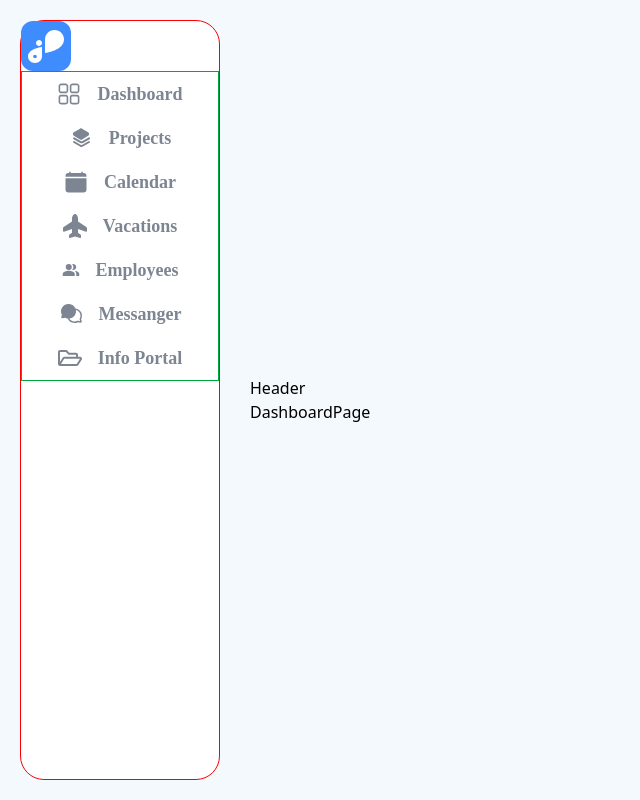
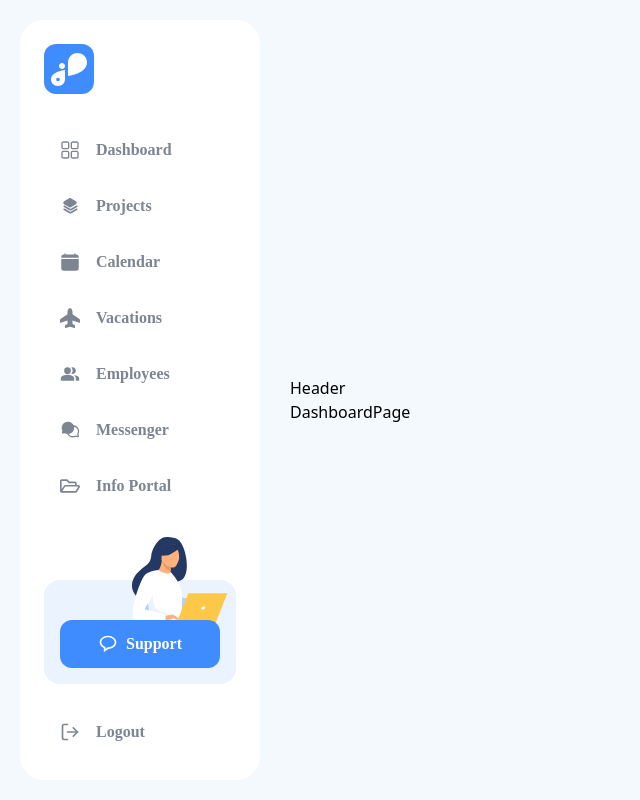
Before and after one commit to azamatjonabdullayev/CRM-Woorkroom-Front, a React (Vite) app: page / in a window 1280 px wide. Shown: the whole page, without its empty margins (0-640 px from the left). Built offline with nearby package versions, Linux system fonts and the light colour scheme.

Commit message:
sidebar done

```diff
--- a/src/components/Sidebar.tsx
+++ b/src/components/Sidebar.tsx
@@ -2,90 +2,120 @@ import React from "react";
 import { Link } from "react-router-dom";
 import projectIcon from "../assets/projects-icon.svg";
 import MessangerIcon from "../assets/MessangerIcons.svg";
+import supportImg from "../assets/support.svg";
 import { RxDashboard } from "react-icons/rx";
 import { IoCalendarClear } from "react-icons/io5";
 import { FaPlaneUp } from "react-icons/fa6";
 import { MdPeopleAlt } from "react-icons/md";
 import { FaRegFolderOpen } from "react-icons/fa";
+import { BiMessageRounded } from "react-icons/bi";
+import { FiLogOut } from "react-icons/fi";
 
 const Sidebar: React.FC = () => {
   return (
-    <aside className="h-full max-w-[200px] bg-white rounded-3xl w-full border border-[red]">
-      <Link to={"login"} className="w-full cursor-pointer flex items-start ">
-        <img src="/logo.svg" alt="logo" />
+    <aside className="h-full max-w-60 w-full bg-white rounded-3xl flex flex-col p-6 font-[Nunito]">
+      {/* Logo */}
+      <div className="mb-8">
+        <Link to={"login"} className="w-full cursor-pointer block">
+          <img src="/logo.svg" alt="logo" className="w-[50px] h-[50px]" />
         </Link>
+      </div>
 
-      <ul className="font-[Nunito] font-bold text-lg text-[#7D8592] border border-green-600">
-        <li className="rounded-[10px]">
+      {/* Navigation Menu */}
+      <nav className="flex-1">
+        <ul className="font-[Nunito] font-semibold text-base text-[#7D8592] space-y-2">
+          <li>
             <Link
               to={"/"}
-            className="flex items-center justify-center gap-4 h-11"
+              className="flex items-center gap-4 h-12 px-4 rounded-xl  transition-all duration-200 hover:bg-gray-50"
             >
-            <RxDashboard className="size-6" />
+              <RxDashboard className="w-5 h-5" />
               <span>Dashboard</span>
             </Link>
           </li>
-
-        <li className="rounded-[10px] ">
+          <li>
             <Link
               to={"projects"}
-            className="flex items-center justify-center gap-4 h-11"
+              className="flex items-center gap-4 h-12 px-4 rounded-xl hover:bg-gray-50 transition-all duration-200"
             >
-            <img src={projectIcon} alt="projects" className="size-6" />
+              <img src={projectIcon} alt="projects" className="w-5 h-5" />
               <span>Projects</span>
             </Link>
           </li>
-
-        <li className="rounded-[10px] ">
+          <li>
             <Link
               to={"calendar"}
-            className="flex items-center justify-center gap-4 h-11"
+              className="flex items-center gap-4 h-12 px-4 rounded-xl hover:bg-gray-50 transition-all duration-200"
             >
-            <IoCalendarClear className="size-6" />
+              <IoCalendarClear className="w-5 h-5" />
               <span>Calendar</span>
             </Link>
           </li>
-
-        <li className="rounded-[10px] ">
+          <li>
             <Link
               to={"vacations"}
-            className="flex items-center justify-center gap-4 h-11"
+              className="flex items-center gap-4 h-12 px-4 rounded-xl hover:bg-gray-50 transition-all duration-200"
             >
-            <FaPlaneUp className="size-6" />
+              <FaPlaneUp className="w-5 h-5" />
               <span>Vacations</span>
             </Link>
           </li>
-
-        <li className="rounded-[10px] ">
+          <li>
             <Link
               to={"employees"}
-            className="flex items-center justify-center gap-4 h-11"
+              className="flex items-center gap-4 h-12 px-4 rounded-xl hover:bg-gray-50 transition-all duration-200"
             >
-            <MdPeopleAlt />
+              <MdPeopleAlt className="w-5 h-5" />
               <span>Employees</span>
             </Link>
           </li>
-
-        <li className="rounded-[10px] ">
+          <li>
             <Link
-            to={"messagenger"}
-            className="flex items-center justify-center gap-4 h-11"
+              to={"messenger"}
+              className="flex items-center gap-4 h-12 px-4 rounded-xl hover:bg-gray-50 transition-all duration-200"
             >
-            <img src={MessangerIcon} alt="MessangerIcon" className="size-6" />
-            <span>Messanger</span>
+              <img
+                src={MessangerIcon}
+                alt="MessengerIcon"
+                className="w-5 h-5"
+              />
+              <span>Messenger</span>
             </Link>
           </li>
-
-        <li className="rounded-[10px] ">
+          <li>
             <Link
               to={"info-portal"}
-            className="flex items-center justify-center gap-4 h-11"
+              className="flex items-center gap-4 h-12 px-4 rounded-xl hover:bg-gray-50 transition-all duration-200"
             >
-            <FaRegFolderOpen className="size-6" />
+              <FaRegFolderOpen className="w-5 h-5" />
               <span>Info Portal</span>
             </Link>
           </li>
         </ul>
+      </nav>
+
+      {/* Support Section */}
+      <div className="mt-auto mb-6">
+        <div className="w-full bg-[#EBF3FF] rounded-2xl p-4 relative">
+          <img
+            src={supportImg}
+            alt="support"
+            className="absolute -top-12 right-2 w-24 h-24 object-contain z-0"
+          />
+          <div className="relative z-10 pt-6">
+            <button className="w-full h-12 text-white font-semibold flex items-center justify-center gap-2 bg-[#3F8CFF] rounded-xl hover:bg-[#2D7AE6] transition-colors duration-200">
+              <BiMessageRounded className="w-5 h-5" />
+              <span>Support</span>
+            </button>
+          </div>
+        </div>
+      </div>
+
+      {/* Logout Button */}
+      <button className="text-[#7D8592] font-semibold flex items-center gap-4 h-12 px-4 rounded-xl hover:bg-gray-50 transition-all duration-200">
+        <FiLogOut className="w-5 h-5" />
+        <span>Logout</span>
+      </button>
     </aside>
   );
 };
```
Also changed, not shown: src/assets/support.svg (added). Lines whose indentation alone changed are shown as unchanged.
